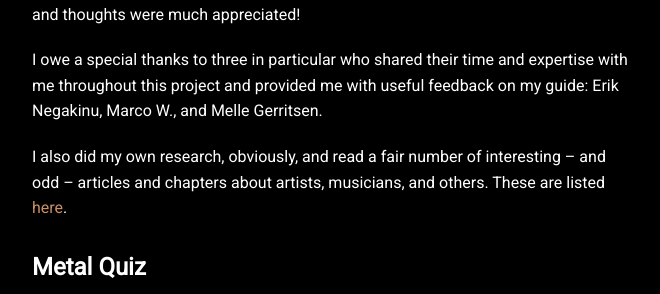
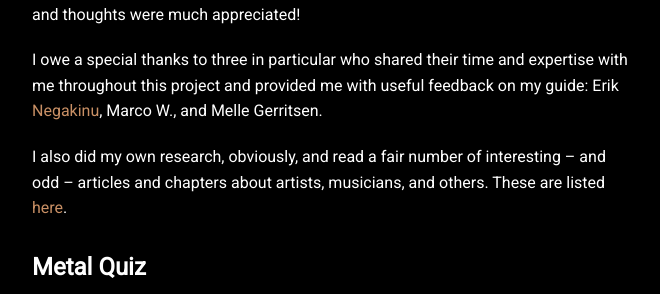
Before and after one commit to Noeska/illegiblesemantics, a Jekyll site: the page built from projects/proj-2.md, in a window 1280 px wide and 900 px high, scrolled down 1465 px. Shown: the part 210-504 px from the top of the window, without its empty margins (308-968 px from the left). Built offline with Jekyll 4.4.1, drawn with Linux system fonts in a browser that asks for light colours; nearby versions of some CDN libraries; part of the change alters nothing that is shown.

```diff
--- a/projects/proj-2.md
+++ b/projects/proj-2.md
@@ -34,7 +34,9 @@ It may well be that you have other ideas on what these logos are supposed to loo
 #### Acknowledgements and References
 I'd like to give a shoutout to everyone who helped me write this guide! Your insights and thoughts were much appreciated!
 
-I owe a special thanks to three in particular who shared their time and expertise with me throughout this project and provided me with useful feedback on my guide: Erik Negakinu, Marco W., and Melle Gerritsen.
+I owe a special thanks to three in particular who shared their time and expertise with me throughout this project and provided me with useful feedback on my guide: Erik <a href="https://www.instagram.com/negakinu/" target="_blank" rel="noopener"><span>Negakinu</span></a>, Marco W., and Melle Gerritsen.
+
+
 
 I also did my own research, obviously, and read a fair number of interesting -- and odd -- articles and chapters about artists, musicians, and others. These are listed [here](#references).
 
```
